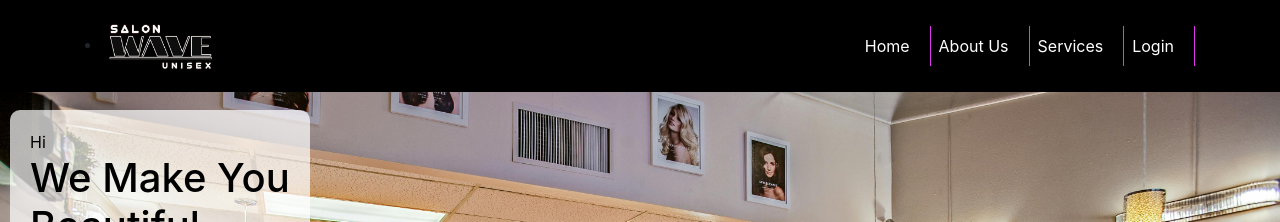
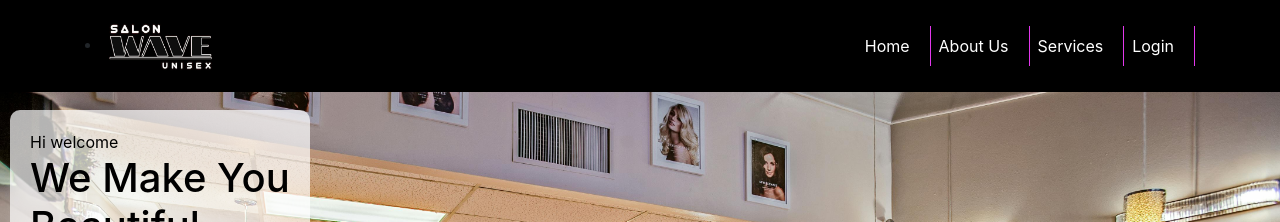
Before and after one commit to DhananjiMadhushika/DevOps_Project, a React (Create React App) app in the folder frontend/: page / in a window 1280 px wide. Shown: the top 222 px of the page. Built offline with nearby package versions, Linux system fonts and the light colour scheme; no server answers.

Commit message:
Update Home.js

```diff
--- a/frontend/src/components/Common/Home.js
+++ b/frontend/src/components/Common/Home.js
@@ -21,7 +21,7 @@ const Home = () => {
     <div>
       <section className='home'>
         <div className='content' style={boxStyle}>
-          <span>Hi</span>
+          <span>Hi welcome</span>
           <h1 style={{animation:'fadeInUp 1s ease-out'}}>We Make You Beautiful......</h1>
 
           <p>We are your premier destination for all things beauty and relaxation. Our salon is designed to be a haven where you can escape from the daily grind and indulge in a variety of pampering treatments. Our skilled and friendly team of professionals is committed to enhancing your natural beauty and helping you unwind in style.</p>
```
